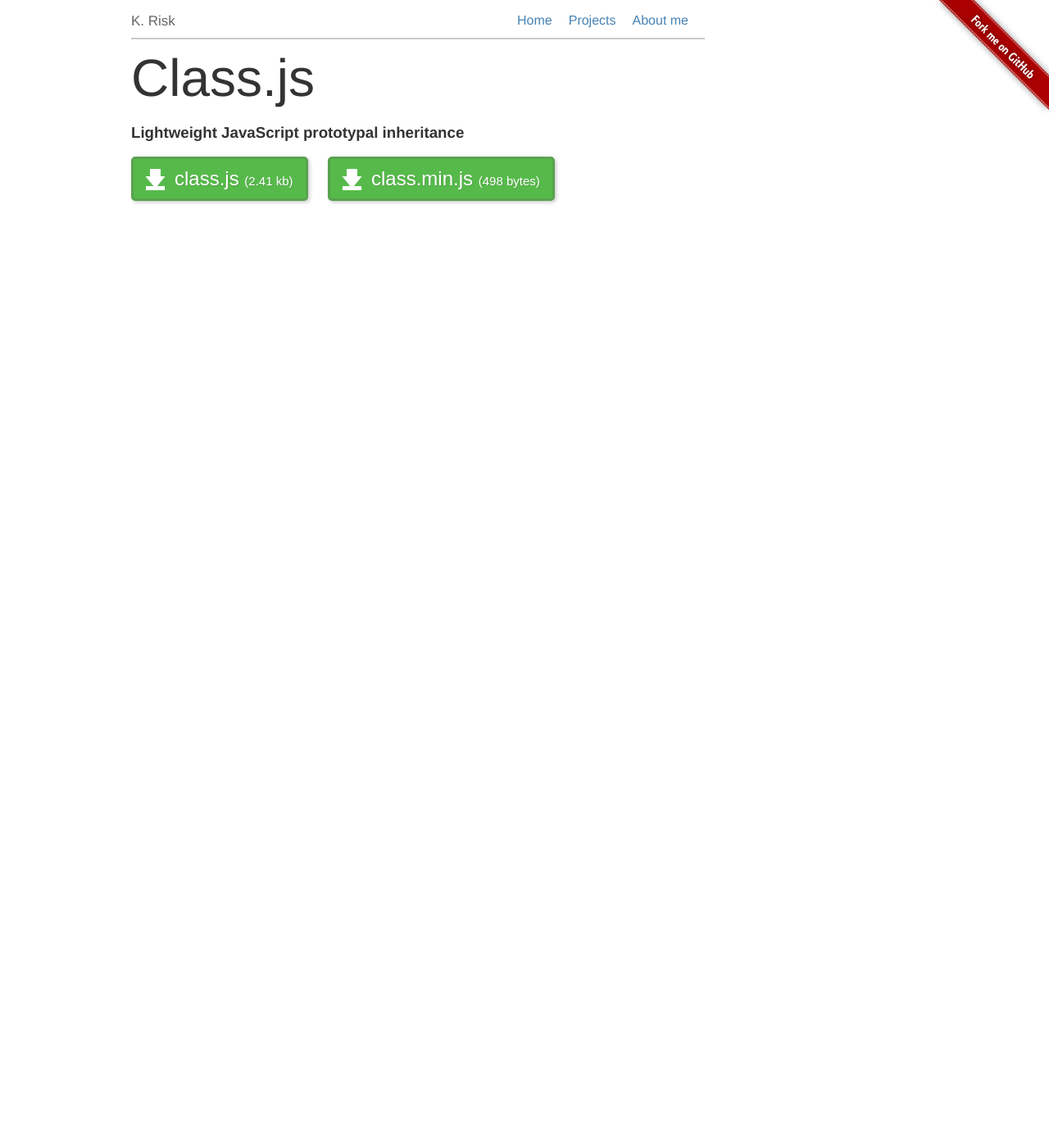
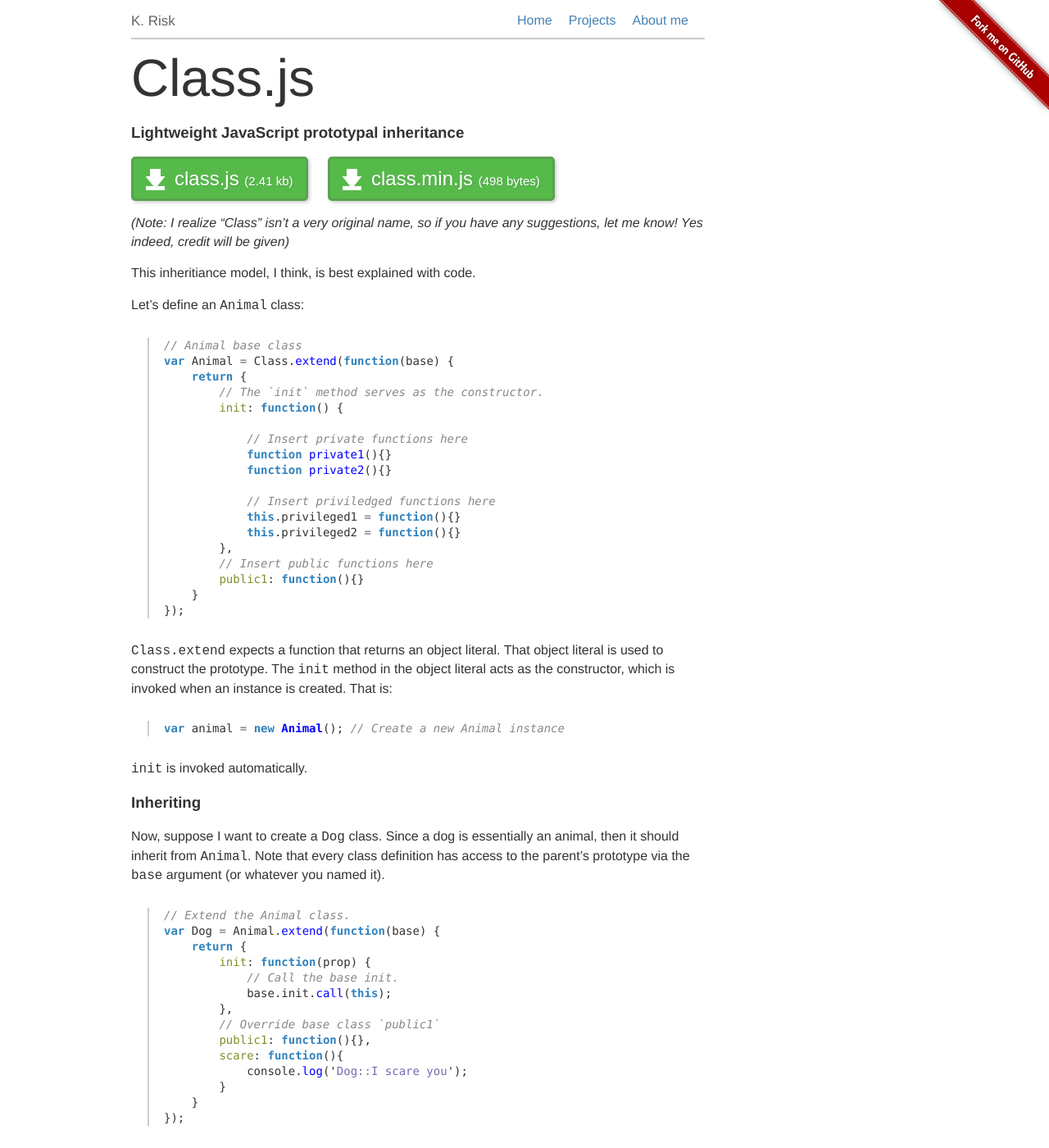
Before and after one commit to krisk/krisk.github.com, a Jekyll site: the page built from projects/class.md, in a window 1280 px wide and 1400 px high. Shown: the whole window at 82% size. Built offline with Jekyll 4.4.1, drawn with Linux system fonts in a browser that asks for light colours; comment, search, counter and statistics services are not loaded; some of the changed text lies outside the part shown.

Commit message:
added Class page

```diff
--- a/projects/class.md
+++ b/projects/class.md
@@ -17,3 +19,96 @@ css:
   <a href="https://raw.github.com/krisk/class/master/class.js">class.js <span>(2.41 kb)</span></a>
   <a href="https://raw.github.com/krisk/class/master/class.min.js">class.min.js <span>(498 bytes)</span></a>
 </div>
+
+*(Note: I realize "Class" isn't a very original name, so if you have any suggestions, let me know! Yes indeed, credit will be given)*
+
+This inheritiance model, I think, is best explained with code.
+
+Let's define an `Animal` class:
+
+{% highlight javascript %}
+// Animal base class
+var Animal = Class.extend(function(base) {
+    return {
+        // The `init` method serves as the constructor.
+        init: function() {
+
+            // Insert private functions here
+            function private1(){}
+            function private2(){}
+
+            // Insert priviledged functions here
+            this.privileged1 = function(){}
+            this.privileged2 = function(){}
+        },
+        // Insert public functions here
+        public1: function(){}
+    }
+});
+{% endhighlight %}
+
+`Class.extend` expects a function that returns an object literal. That object literal is used to construct the prototype. The `init` method in the object literal acts as the constructor, which is invoked when an instance is created. That is:
+
+{% highlight javascript %}
+var animal = new Animal(); // Create a new Animal instance
+{% endhighlight %}
+
+`init` is invoked automatically.
+
+### Inheriting
+
+Now, suppose I want to create a `Dog` class. Since a dog is essentially an animal, then it should inherit from `Animal`. Note that every class definition has access to the parent's prototype via the `base` argument (or whatever you named it).
+
+{% highlight javascript %}
+// Extend the Animal class.
+var Dog = Animal.extend(function(base) {
+    return {
+        init: function(prop) {
+            // Call the base init.
+            base.init.call(this);
+        },
+        // Override base class `public1`
+        public1: function(){},
+        scare: function(){
+            console.log('Dog::I scare you');
+        }
+    }
+});
+{% endhighlight %}
+
+Create an instance of `Dog`:
+
+{% highlight javascript %}
+var husky = new Dog();
+husky.scare(); // "Dog::I scare you'"
+{% endhighlight %}
+
+### Decorating
+
+The ability to decorate instances is quite powerful. As an example:
+
+{% highlight javascript %}
+var Domesticated = function(obj, base) {
+    // Override the instance' scare method
+    obj.scare = function(){
+        console.log('Domesticated::sorry, we dont scare');
+    }
+
+    // Add a method
+    obj.kneel = function(){}
+
+    // Bind some custom events
+    $(obj).on('barking', function() {});
+};
+{% endhighlight %}
+
+From the above, you can see that a decorator is merely a function that expects an instance and the base prototype, both of which are provided by the Class library. Within this function, you can override, augment, bind... - that is, decorate, the instance as you please.
+
+So, back to our husky example. To decorate the instance, use `decorate`:
+
+{% highlight javascript %}
+husky.decorate(Domesticated);
+husky.scare(); // "Domesticated::sorry, we don't scare"
+{% endhighlight %}
+
+That's it.  You're done.
```
Also changed, not shown: other parts of projects/class.md (+2 -0 lines).
